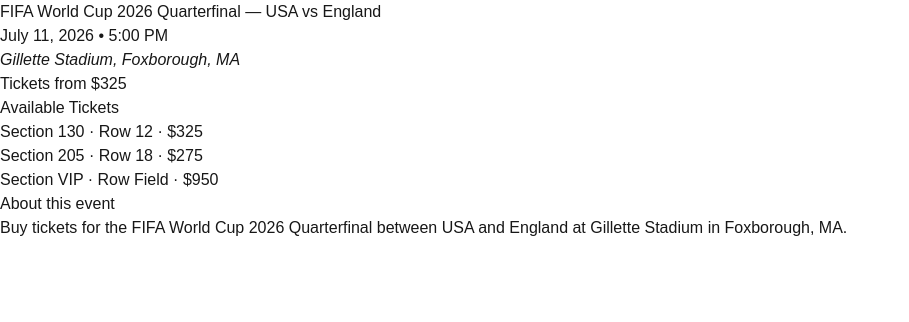
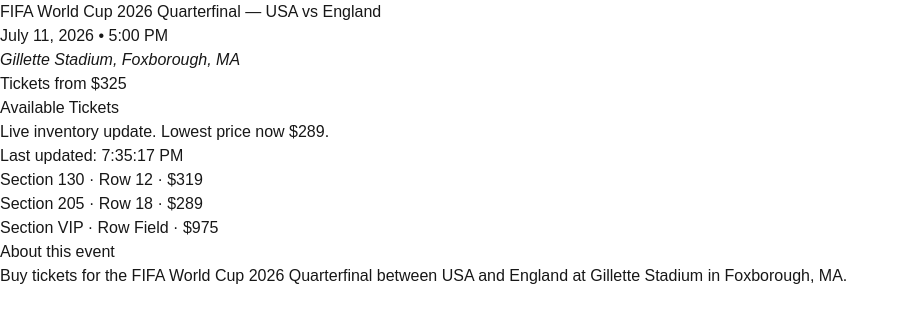
Before and after one commit to bray22/gametime-event-page-seo, a Next.js app: page /events/fifa-world-cup-2026-usa-vs-england-gillette-stadium-tickets in a window 1280 px wide. Shown: the top 322 px of the page, without its empty margins (0-909 px from the left). Built offline with nearby package versions, Linux system fonts and the light colour scheme.

Commit message:
add client-side inventory refresh on top of server-rendered offers

```diff
--- /dev/null
+++ b/app/api/inventory/route.ts
@@ -0,0 +1,28 @@
+import { NextResponse } from "next/server";
+
+const inventorySnapshots = [
+  [
+    { id: "1", section: "130", row: "12", price: 325 },
+    { id: "2", section: "205", row: "18", price: 275 },
+    { id: "3", section: "VIP", row: "Field", price: 950 },
+  ],
+  [
+    { id: "1", section: "130", row: "12", price: 319 },
+    { id: "2", section: "205", row: "18", price: 289 },
+    { id: "3", section: "VIP", row: "Field", price: 975 },
+  ],
+  [
+    { id: "1", section: "130", row: "12", price: 335 },
+    { id: "2", section: "205", row: "18", price: 279 },
+    { id: "3", section: "VIP", row: "Field", price: 925 },
+  ],
+];
+
+export async function GET() {
+  const index = Math.floor(Date.now() / 30000) % inventorySnapshots.length;
+
+  return NextResponse.json({
+    updatedAt: new Date().toISOString(),
+    offers: inventorySnapshots[index],
+  });
+}
--- a/app/events/fifa-world-cup-2026-usa-vs-england-gillette-stadium-tickets/page.tsx
+++ b/app/events/fifa-world-cup-2026-usa-vs-england-gillette-stadium-tickets/page.tsx
@@ -1,4 +1,5 @@
 import type { Metadata } from "next";
+import { LiveOffers } from "@/components/live-offers";
 import { event } from "@/lib/event-data";
 
 export async function generateMetadata(): Promise<Metadata> {
@@ -87,16 +88,7 @@
           <p>Tickets from ${event.minPrice}</p>
         </header>
 
-        <section aria-labelledby="tickets-heading">
-          <h2 id="tickets-heading">Available Tickets</h2>
-          <ul>
-            {event.offers.map((offer) => (
-              <li key={offer.id}>
-                Section {offer.section} · Row {offer.row} · ${offer.price}
-              </li>
-            ))}
-          </ul>
-        </section>
+        <LiveOffers initialOffers={event.offers} />
 
         <section aria-labelledby="about-heading">
           <h2 id="about-heading">About this event</h2>
--- /dev/null
+++ b/components/live-offers.tsx
@@ -0,0 +1,78 @@
+"use client";
+
+import { useEffect, useState } from "react";
+
+type Offer = {
+  id: string;
+  section: string;
+  row: string;
+  price: number;
+};
+
+type LiveOffersProps = {
+  initialOffers: Offer[];
+};
+
+export function LiveOffers({ initialOffers }: LiveOffersProps) {
+  const [offers, setOffers] = useState<Offer[]>(initialOffers);
+  const [updatedAt, setUpdatedAt] = useState<string | null>(null);
+
+  useEffect(() => {
+    let cancelled = false;
+
+    const loadOffers = async () => {
+      try {
+        const response = await fetch("/api/inventory", {
+          cache: "no-store",
+        });
+
+        if (!response.ok) return;
+
+        const data = await response.json();
+
+        if (!cancelled) {
+          setOffers(data.offers);
+          setUpdatedAt(data.updatedAt);
+        }
+      } catch {
+        // ignore demo fetch errors
+      }
+    };
+
+    loadOffers();
+
+    const interval = setInterval(loadOffers, 30000);
+
+    return () => {
+      cancelled = true;
+      clearInterval(interval);
+    };
+  }, []);
+
+  const lowestPrice = Math.min(...offers.map((offer) => offer.price));
+
+  return (
+    <section aria-labelledby="tickets-heading">
+      <div>
+        <h2 id="tickets-heading">Available Tickets</h2>
+        <p>Live inventory update. Lowest price now ${lowestPrice}.</p>
+        {updatedAt ? (
+          <p>
+            Last updated:{" "}
+            <time dateTime={updatedAt}>
+              {new Date(updatedAt).toLocaleTimeString()}
+            </time>
+          </p>
+        ) : null}
+      </div>
+
+      <ul>
+        {offers.map((offer) => (
+          <li key={offer.id}>
+            Section {offer.section} · Row {offer.row} · ${offer.price}
+          </li>
+        ))}
+      </ul>
+    </section>
+  );
+}
--- a/lib/event-data.ts
+++ b/lib/event-data.ts
@@ -1,3 +1,10 @@
+export type Offer = {
+  id: string;
+  section: string;
+  row: string;
+  price: number;
+};
+
 export const event = {
   slug: "fifa-world-cup-2026-usa-vs-england-gillette-stadium-tickets",
   name: "FIFA World Cup 2026 Quarterfinal — USA vs England",
@@ -19,5 +26,5 @@
     { id: "1", section: "130", row: "12", price: 325 },
     { id: "2", section: "205", row: "18", price: 275 },
     { id: "3", section: "VIP", row: "Field", price: 950 },
-  ],
+  ] satisfies Offer[],
 };
```
